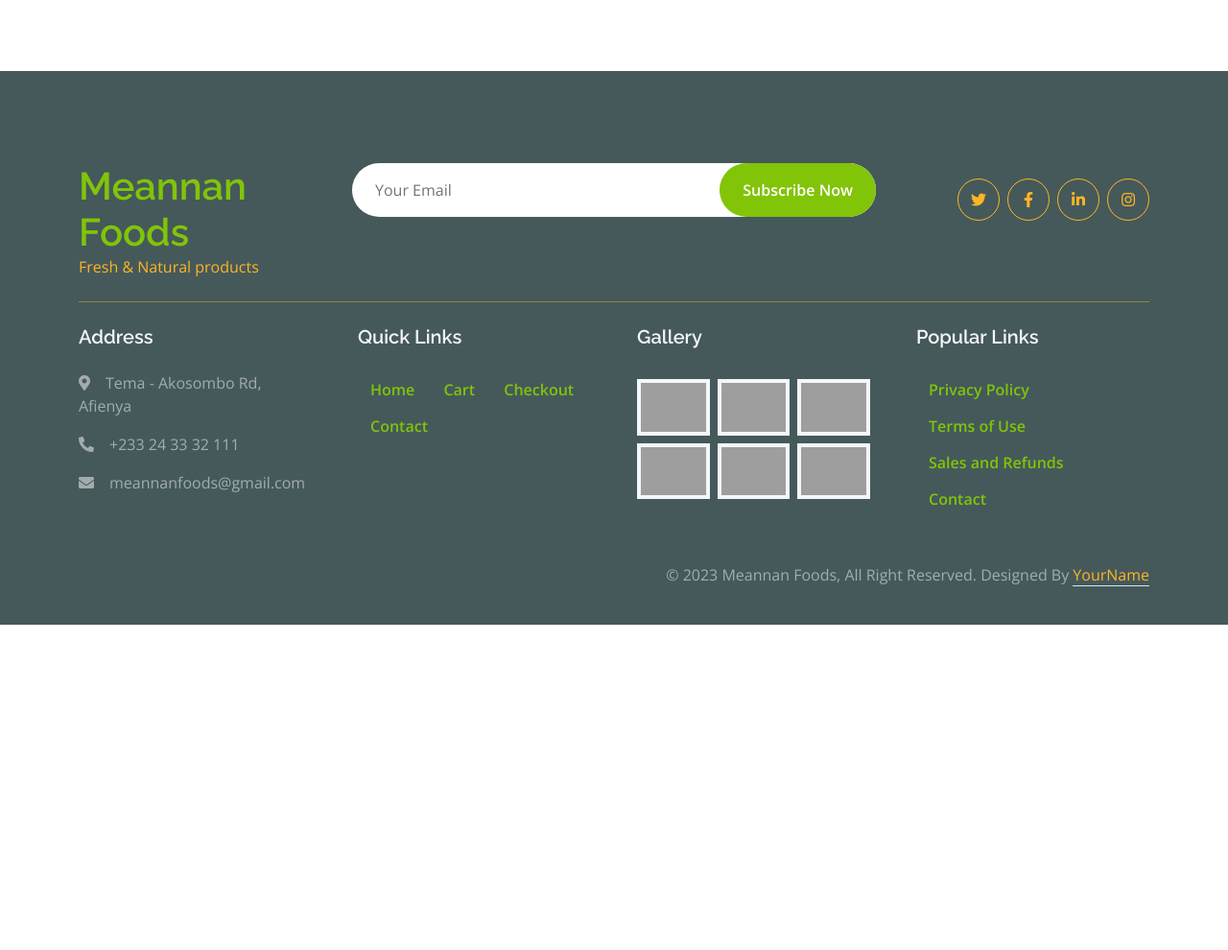
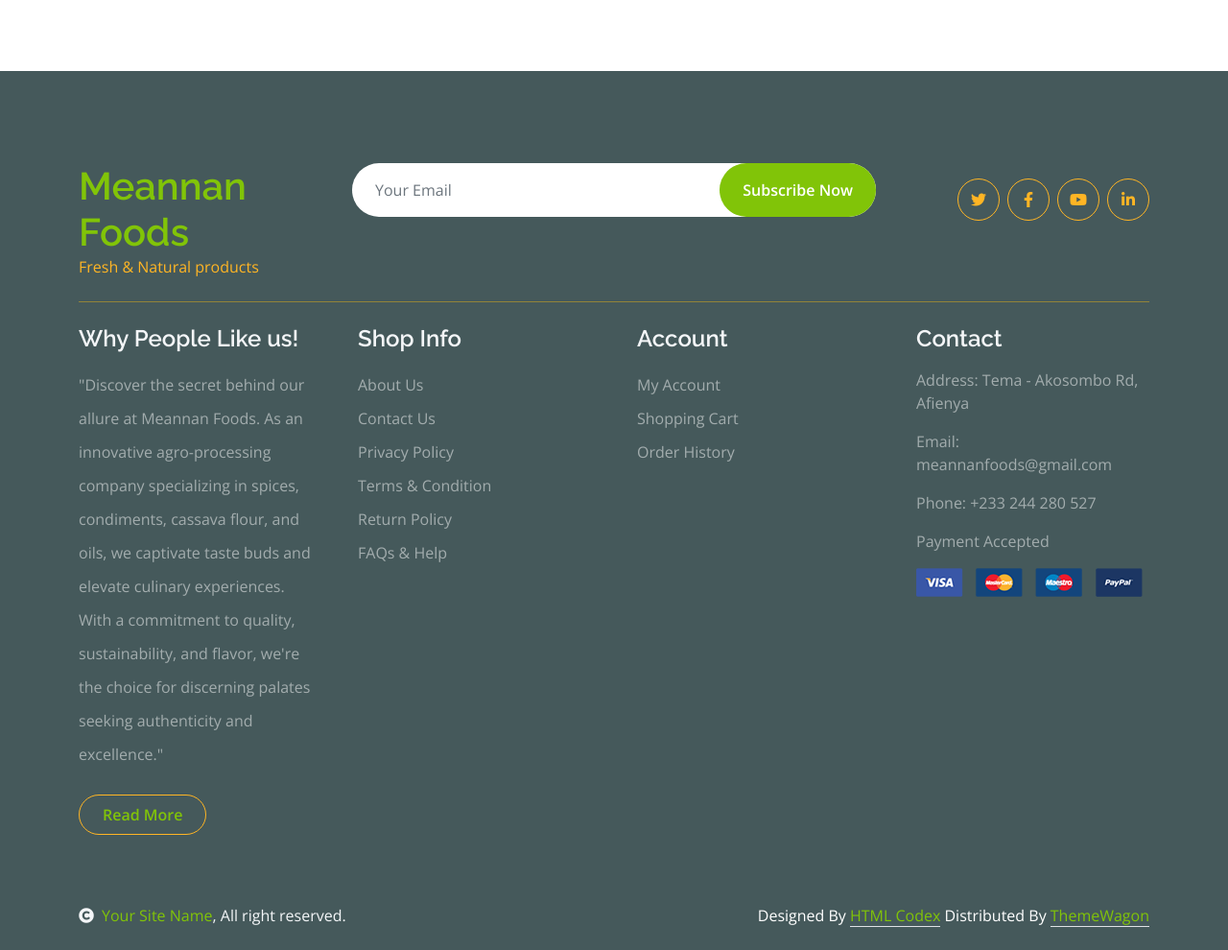
Before and after one commit to Darkbeast-glitch/Mfoods, a Django app: page /contact in a window 1280 px wide. Shown: the part 1322-2312 px from the top of the page at 96% size. Before the commit the page ends 1973 px from the top, so only its background shows below. Run offline with Django 4.2, Linux system fonts and the light colour scheme; some libraries are stand-ins or nearby versions; grey boxes are pictures that could not be loaded.

Commit message:
chore: Update static file configuration

```diff
--- a/MeannanApps/templates/base.html
+++ b/MeannanApps/templates/base.html
@@ -1,55 +1,55 @@
-
-{% load static %}
+{%load static%}
 
 <!DOCTYPE html>
 <html lang="en">
 
     <head>
-  <meta charset="utf-8" />
+        <meta charset="utf-8">
         <title>Meannan Foods</title>
-  <meta content="width=device-width, initial-scale=1.0" name="viewport" />
-  <meta content="" name="keywords" />
-  <meta content="" name="description" />
+        <meta content="width=device-width, initial-scale=1.0" name="viewport">
+        <meta content="" name="keywords">
+        <meta content="" name="description">
 
         <!-- Google Web Fonts -->
-  <link rel="preconnect" href="https://fonts.googleapis.com" />
-  <link rel="preconnect" href="https://fonts.gstatic.com" crossorigin />
-  <link href="https://fonts.googleapis.com/css2?family=Open+Sans:wght@400;600&family=Raleway:wght@600;800&display=swap" rel="stylesheet" />
+        <link rel="preconnect" href="https://fonts.googleapis.com">
+        <link rel="preconnect" href="https://fonts.gstatic.com" crossorigin>
+        <link href="https://fonts.googleapis.com/css2?family=Open+Sans:wght@400;600&family=Raleway:wght@600;800&display=swap" rel="stylesheet">
 
         <!-- Icon Font Stylesheet -->
-  <link rel="stylesheet" href="https://use.fontawesome.com/releases/v5.15.4/css/all.css" />
-  <link href="https://cdn.jsdelivr.net/npm/bootstrap-icons@1.4.1/font/bootstrap-icons.css" rel="stylesheet" />
+        <link rel="stylesheet" href="https://use.fontawesome.com/releases/v5.15.4/css/all.css"/>
+        <link href="https://cdn.jsdelivr.net/npm/bootstrap-icons@1.4.1/font/bootstrap-icons.css" rel="stylesheet">
 
         <!-- Libraries Stylesheet -->
-  <link href="{% static 'assets/lib/lightbox/css/lightbox.min.css' %}" rel="stylesheet" />
-  <link href="{% static 'assets/lib/owlcarousel/assets/owl.carousel.min.css' %}" rel="stylesheet" />
+        <link href="{% static 'assets/lib/lightbox/css/lightbox.min.css' %}" rel="stylesheet">
+        <link href="{% static 'assets/lib/owlcarousel/assets/owl.carousel.min.css' %}" rel="stylesheet">
+
 
         <!-- Customized Bootstrap Stylesheet -->
-  <link href="{% static 'assets/css/bootstrap.min.css' %}" rel="stylesheet" />
+        <link href="{% static 'assets/css/bootstrap.min.css' %}" rel="stylesheet">
 
         <!-- Template Stylesheet -->
-  <link href="{% static 'assets/css/style.css' %}" rel="stylesheet" />
+        <link href="{% static 'assets/css/style.css' %}" rel="stylesheet">
 
         {% comment %} tidio {% endcomment %}
         <script src="//code.tidio.co/kuodtrpwhdq1mtjimiyiywwguxehv2h1.js" async></script>
     </head>
 
     <body>
+
         <!-- Spinner Start -->
-  <div id="spinner" class="show w-100 vh-100 bg-white position-fixed translate-middle top-50 start-50 d-flex align-items-center justify-content-center">
+        <div id="spinner" class="show w-100 vh-100 bg-white position-fixed translate-middle top-50 start-50  d-flex align-items-center justify-content-center">
             <div class="spinner-grow text-primary" role="status"></div>
         </div>
         <!-- Spinner End -->
+
 
         <!-- Navbar start -->
         <div class="container-fluid fixed-top">
         <div class="container topbar bg-primary d-none d-lg-block">
                 <div class="d-flex justify-content-between">
                     <div class="top-info ps-2">
-          <small class="me-3"><i class="fas fa-map-marker-alt me-2 text-secondary"></i>
-            <a href="#" class="text-white">Tema - Akosombo Rd, Afienya</a></small>
-          <small class="me-3"><i class="fas fa-envelope me-2 text-secondary"></i>
-            <a href="#" class="text-white">meannanfoods@gmail.com</a></small>
+                        <small class="me-3"><i class="fas fa-map-marker-alt me-2 text-secondary"></i> <a href="#" class="text-white">Tema - Akosombo Rd, Afienya</a></small>
+                        <small class="me-3"><i class="fas fa-envelope me-2 text-secondary"></i><a href="#" class="text-white"> meannanfoods@gmail.com</a></small>
                     </div>
                     <div class="top-link pe-2">
                         <a href="#" class="text-white"><small class="text-white mx-2">Privacy Policy</small>/</a>
@@ -60,56 +60,54 @@
             </div>
             <div class="container px-0">
                 <nav class="navbar navbar-light bg-white navbar-expand-xl">
-        <a href="/" class="navbar-brand">
-          <h1 class="text-primary display-6">Meannan Foods</h1>
-        </a>
+                    <a href="/" class="navbar-brand"><h1 class="text-primary display-6">Meannan Foods</h1></a>
                     <button class="navbar-toggler py-2 px-3" type="button" data-bs-toggle="collapse" data-bs-target="#navbarCollapse">
                         <span class="fa fa-bars text-primary"></span>
                     </button>
                     <div class="collapse navbar-collapse bg-white" id="navbarCollapse">
                         <div class="navbar-nav mx-auto">
                             <a href="/" class="nav-item nav-link active">Home</a>
-            <a href="{% url 'shop' %}" class="nav-item nav-link">Shop</a>
+                            <a href="{% url 'shop'%}" class="nav-item nav-link">Shop</a>
                             <div class="nav-item dropdown">
                                 <a href="#" class="nav-link dropdown-toggle" data-bs-toggle="dropdown">Pages</a>
                                 <div class="dropdown-menu m-0 bg-secondary rounded-0">
                                     <a href="cart.html" class="dropdown-item">Cart</a>
-                <a href="{% url 'chackout' %}" class="dropdown-item">Checkout</a>
-                <a href="{% url 'testimonial' %}" class="dropdown-item">Testimonial</a>
-                <a href="{% url '404' %}" class="dropdown-item">404 Page</a>
+                                    <a href="chackout.html" class="dropdown-item">Chackout</a>
+                                    <a href="{% url 'testimonial'%}l" class="dropdown-item">Testimonial</a>
+                                    <a href="404.html" class="dropdown-item">404 Page</a>
                                 </div>
                             </div>
                             <a href="{% url 'contact' %}" class="nav-item nav-link">Contact</a>
                         </div>
                         <div class="d-flex m-3 me-0">
-            <button class="btn-search btn border border-secondary btn-md-square rounded-circle bg-white me-4" data-bs-toggle="modal" data-bs-target="#searchModal">
-              <i class="fas fa-search text-primary"></i>
-            </button>
+                            <button class="btn-search btn border border-secondary btn-md-square rounded-circle bg-white me-4" data-bs-toggle="modal" data-bs-target="#searchModal"><i class="fas fa-search text-primary"></i></button>
                             <a href="#" class="position-relative me-4 my-auto">
                                 <i class="fa fa-shopping-bag fa-2x"></i>
                                 <span class="position-absolute bg-secondary rounded-circle d-flex align-items-center justify-content-center text-dark px-1" style="top: -5px; left: 15px; height: 20px; min-width: 20px;">3</span>
                             </a>
+
                             <div class="dropdown my-auto">
-              <a href="#" class="dropdown-toggle" id="dropdownMenuButton" data-toggle="dropdown" aria-haspopup="true" aria-expanded="false">
+                              <a href="#" class="dropdown-toggle" id="dropdownMenuButton" data-bs-toggle="dropdown" aria-expanded="false">
                                 <i class="fas fa-user fa-2x"></i>
                               </a>
                               <div class="dropdown-menu" aria-labelledby="dropdownMenuButton">
                                 {% if request.user.is_authenticated %}
-                <a class="dropdown-item">Hello {{ request.user }}</a>
+                                  <span class="dropdown-item">Hello {{ request.user }}</span>
                                   <a class="dropdown-item" href="{% url 'account_logout' %}">Logout</a>
                                 {% else %}
                                   <a class="dropdown-item" href="{% url 'account_login' %}">Login</a>
                                   <a class="dropdown-item" href="{% url 'account_signup' %}">Register Account</a>
                                 {% endif %}
-                <!-- Add more items here -->
                               </div>
                             </div>
+
                         </div>
                     </div>
                 </nav>
             </div>
         </div>
         <!-- Navbar End -->
+
 
         <!-- Modal Search Start -->
         <div class="modal fade" id="searchModal" tabindex="-1" aria-labelledby="exampleModalLabel" aria-hidden="true">
@@ -130,13 +128,15 @@
         </div>
         <!-- Modal Search End -->
 
-  {% block content %}
-  {% endblock content %}
+
+
+    {% block content%}
+    {% endblock content%}
 
      <!-- Footer Start -->
      <div class="container-fluid bg-dark text-white-50 footer pt-5 mt-5">
         <div class="container py-5">
-      <div class="pb-4 mb-4" style="border-bottom: 1px solid rgba(226, 175, 24, 0.5);">
+            <div class="pb-4 mb-4" style="border-bottom: 1px solid rgba(226, 175, 24, 0.5) ;">
                 <div class="row g-4">
                     <div class="col-lg-3">
                         <a href="#">
@@ -152,86 +152,89 @@
                     </div>
                     <div class="col-lg-3">
                         <div class="d-flex justify-content-end pt-3">
-              <a class="btn btn-outline-secondary me-2 btn-md-square rounded-circle" href=""><i class="fab fa-twitter"></i></a>
+                            <a class="btn  btn-outline-secondary me-2 btn-md-square rounded-circle" href=""><i class="fab fa-twitter"></i></a>
                             <a class="btn btn-outline-secondary me-2 btn-md-square rounded-circle" href=""><i class="fab fa-facebook-f"></i></a>
-              <a class="btn
-
- btn-outline-secondary me-2 btn-md-square rounded-circle" href=""><i class="fab fa-linkedin-in"></i></a>
-              <a class="btn btn-outline-secondary btn-md-square rounded-circle" href=""><i class="fab fa-instagram"></i></a>
+                            <a class="btn btn-outline-secondary me-2 btn-md-square rounded-circle" href=""><i class="fab fa-youtube"></i></a>
+                            <a class="btn btn-outline-secondary btn-md-square rounded-circle" href=""><i class="fab fa-linkedin-in"></i></a>
                         </div>
                     </div>
                 </div>
             </div>
             <div class="row g-5">
                 <div class="col-lg-3 col-md-6">
-          <h5 class="text-light mb-4">Address</h5>
-          <p><i class="fa fa-map-marker-alt me-3"></i>Tema - Akosombo Rd, Afienya</p>
-          <p><i class="fa fa-phone-alt me-3"></i>+233 24 33 32 111</p>
-          <p><i class="fa fa-envelope me-3"></i>meannanfoods@gmail.com</p>
-        </div>
-        <div class="col-lg-3 col-md-6">
-          <h5 class="text-light mb-4">Quick Links</h5>
-          <a class="btn btn-link" href="/">Home</a>
-          <a class="btn btn-link" href="cart.html">Cart</a>
-          <a class="btn btn-link" href="{% url 'chackout' %}">Checkout</a>
-          <a class="btn btn-link" href="{% url 'contact' %}">Contact</a>
-        </div>
-        <div class="col-lg-3 col-md-6">
-          <h5 class="text-light mb-4">Gallery</h5>
-          <div class="row g-2 pt-2">
-            <div class="col-4">
-              <img class="img-fluid bg-light p-1" src="{% static 'assets/img/product-1.png' %}" alt="Image">
-            </div>
-            <div class="col-4">
-              <img class="img-fluid bg-light p-1" src="{% static 'assets/img/product-2.png' %}" alt="Image">
-            </div>
-            <div class="col-4">
-              <img class="img-fluid bg-light p-1" src="{% static 'assets/img/product-3.png' %}" alt="Image">
-            </div>
-            <div class="col-4">
-              <img class="img-fluid bg-light p-1" src="{% static 'assets/img/product-4.png' %}" alt="Image">
-            </div>
-            <div class="col-4">
-              <img class="img-fluid bg-light p-1" src="{% static 'assets/img/product-5.png' %}" alt="Image">
-            </div>
-            <div class="col-4">
-              <img class="img-fluid bg-light p-1" src="{% static 'assets/img/product-6.png' %}" alt="Image">
-            </div>
+                    <div class="footer-item">
+                        <h4 class="text-light mb-3">Why People Like us!</h4>
+                        <p class="mb-4">"Discover the secret behind our allure at Meannan Foods. As an innovative agro-processing company specializing in spices, condiments, cassava flour, and oils, we captivate taste buds and elevate culinary experiences. With a commitment to quality, sustainability, and flavor, we're the choice for discerning palates seeking authenticity and excellence."</p>
+                        <a href="" class="btn border-secondary py-2 px-4 rounded-pill text-primary">Read More</a>
                     </div>
                 </div>
                 <div class="col-lg-3 col-md-6">
-          <h5 class="text-light mb-4">Popular Links</h5>
-          <a class="btn btn-link" href="#">Privacy Policy</a>
-          <a class="btn btn-link" href="#">Terms of Use</a>
-          <a class="btn btn-link" href="#">Sales and Refunds</a>
-          <a class="btn btn-link" href="#">Contact</a>
+                    <div class="d-flex flex-column text-start footer-item">
+                        <h4 class="text-light mb-3">Shop Info</h4>
+                        <a class="btn-link" href="">About Us</a>
+                        <a class="btn-link" href="">Contact Us</a>
+                        <a class="btn-link" href="">Privacy Policy</a>
+                        <a class="btn-link" href="">Terms & Condition</a>
+                        <a class="btn-link" href="">Return Policy</a>
+                        <a class="btn-link" href="">FAQs & Help</a>
                     </div>
                 </div>
+                <div class="col-lg-3 col-md-6">
+                    <div class="d-flex flex-column text-start footer-item">
+                        <h4 class="text-light mb-3">Account</h4>
+                        <a class="btn-link" href="">My Account</a>
+                        <a class="btn-link" href="">Shopping Cart</a>
+                        <a class="btn-link" href="">Order History</a>
                     </div>
-    <div class="container pb-4">
-      <div class="row">
-        <div class="col-12 text-center text-md-end">
-          <p>&copy; 2023 Meannan Foods, All Right Reserved.
-            Designed By <a class="text-secondary border-bottom" href="#">YourName</a>
-          </p>
+                </div>
+                <div class="col-lg-3 col-md-6">
+                    <div class="footer-item">
+                        <h4 class="text-light mb-3">Contact</h4>
+                        <p>Address: Tema - Akosombo Rd, Afienya</p>
+                        <p>Email: meannanfoods@gmail.com</p>
+                        <p>Phone: +233 244 280 527</p>
+                        <p>Payment Accepted</p>
+                        <img src="{% static 'assets/img/payment.png' %}" class="img-fluid" alt="">
+                    </div>
                 </div>
             </div>
         </div>
     </div>
     <!-- Footer End -->
 
+    <!-- Copyright Start -->
+    <div class="container-fluid copyright bg-dark py-4">
+        <div class="container">
+            <div class="row">
+                <div class="col-md-6 text-center text-md-start mb-3 mb-md-0">
+                    <span class="text-light"><a href="#"><i class="fas fa-copyright text-light me-2"></i>Your Site Name</a>, All right reserved.</span>
+                </div>
+                <div class="col-md-6 my-auto text-center text-md-end text-white">
+                    <!--/*** This template is free as long as you keep the below author’s credit link/attribution link/backlink. ***/-->
+                    <!--/*** If you'd like to use the template without the below author’s credit link/attribution link/backlink, ***/-->
+                    <!--/*** you can purchase the Credit Removal License from "https://htmlcodex.com/credit-removal". ***/-->
+                    Designed By <a class="border-bottom" href="https://htmlcodex.com">HTML Codex</a> Distributed By <a class="border-bottom" href="https://themewagon.com">ThemeWagon</a>
+                </div>
+            </div>
+        </div>
+    </div>
+    <!-- Copyright End -->
+
+
+
     <!-- Back to Top -->
-  <a href="#" class="btn btn-lg btn-primary btn-lg-square rounded-circle back-to-top"><i class="bi bi-arrow-up"></i></a>
+    <a href="#" class="btn btn-primary border-3 border-primary rounded-circle back-to-top"><i class="fa fa-arrow-up"></i></a>
+
 
 <!-- JavaScript Libraries -->
-  <script src="https://code.jquery.com/jquery-3.4.1.min.js"></script>
+<script src="https://ajax.googleapis.com/ajax/libs/jquery/3.6.4/jquery.min.js"></script>
 <script src="https://cdn.jsdelivr.net/npm/bootstrap@5.0.0/dist/js/bootstrap.bundle.min.js"></script>
 <script src="{% static 'assets/lib/easing/easing.min.js' %}"></script>
 <script src="{% static 'assets/lib/waypoints/waypoints.min.js' %}"></script>
+<script src="{% static 'assets/lib/lightbox/js/lightbox.min.js' %}"></script>
 <script src="{% static 'assets/lib/owlcarousel/owl.carousel.min.js' %}"></script>
-  <script src="{% static 'assets/lib/counterup/counterup.min.js' %}"></script>
-  <script src="{% static 'assets/lib/parallax/parallax.min.js' %}"></script>
-  <script src="{% static 'assets/lib/lightbox/js/lightbox.min.js' %}"></script>
+
+
 
 <!-- Template Javascript -->
 <script src="{% static 'assets/js/main.js' %}"></script>
--- a/Mfoods/settings.py
+++ b/Mfoods/settings.py
@@ -143,6 +143,9 @@ USE_TZ = True
 STATIC_URL = 'static/'
 STATIC_ROOT = os.path.join(BASE_DIR, 'staticfiles')
 
+STATICFILES_DIRS = [
+    os.path.join(BASE_DIR, 'static'),
+]
 
 MEDIA_URL = '/media/'
 MEDIA_ROOT = os.path.join(BASE_DIR, 'mediafiles')
```
Also changed, not shown: db.sqlite3. Lines whose indentation alone changed are shown as unchanged.
